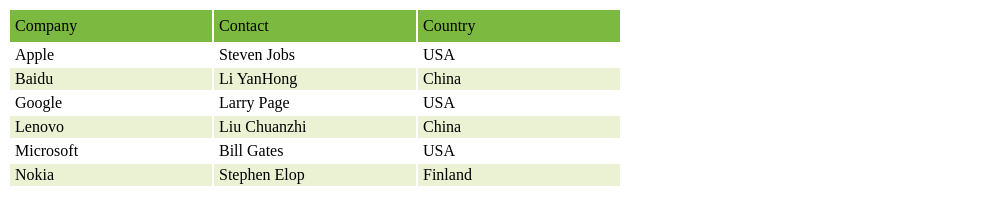
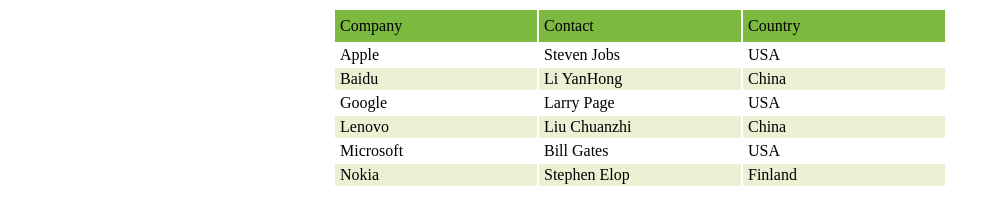
Before and after one commit to LSM-0126/LSM, a plain HTML site: page 实验二（sy2-1）.html in a window 1280 px wide. Shown: the whole page, without its empty margins (0-998 px from the left). Drawn offline with Linux system fonts and the light colour scheme.

Commit message:
Update 实验二（sy2-1）.html

```diff
--- a/实验二（sy2-1）.html
+++ b/实验二（sy2-1）.html
@@ -6,7 +6,7 @@
 </head>
 <style>
     table {
-	align="center";
+	margin:auto;
 	border="1";
 	width="600";
 	height="200";
```
